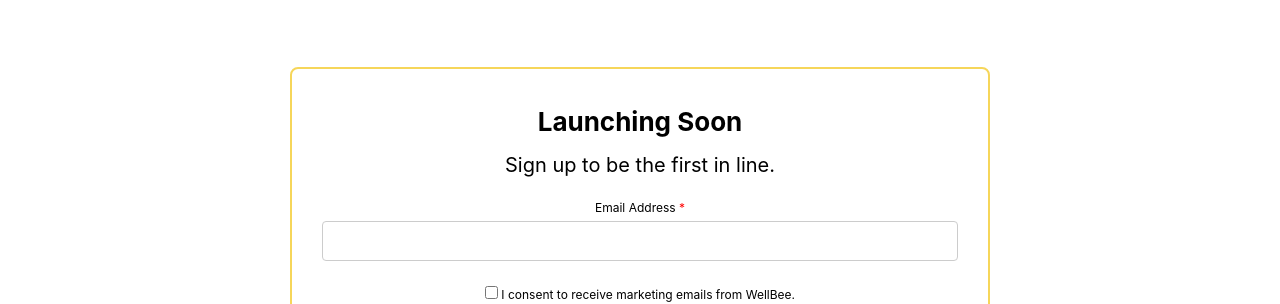
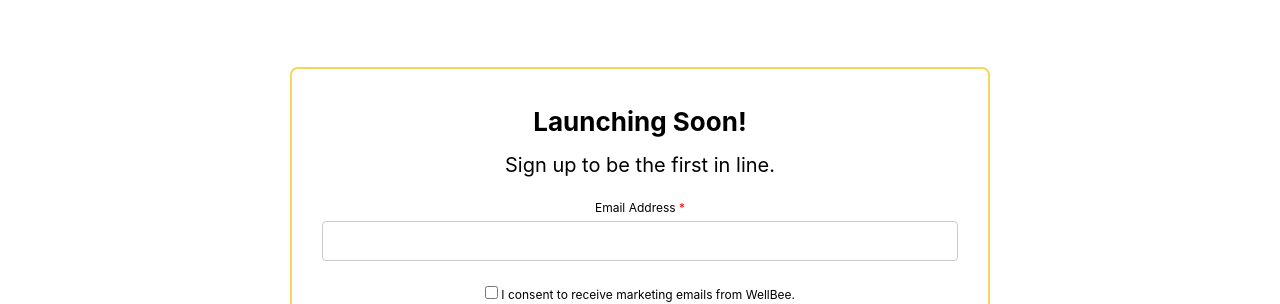
Before and after one commit to sheabrewer1986/WellBeeWebsite, a Jekyll site: the page built from index.html, in a window 1280 px wide. Shown: the part 1496-1800 px from the top of the page. Built offline with Jekyll 4.4.1, drawn with Linux system fonts in a browser that asks for light colours; nearby versions of some CDN libraries.

```diff
--- a/_includes/waitlist.html
+++ b/_includes/waitlist.html
@@ -2,7 +2,7 @@
 
 <div class="waitlistBox">
 
-  <h1 class="waitlistTitle">Launching Soon</h1>
+  <h1 class="waitlistTitle">Launching Soon!</h1>
   <p class="waitlistSubtitle">Sign up to be the first in line.</p>
 
   <form class="waitlistForm"
```
